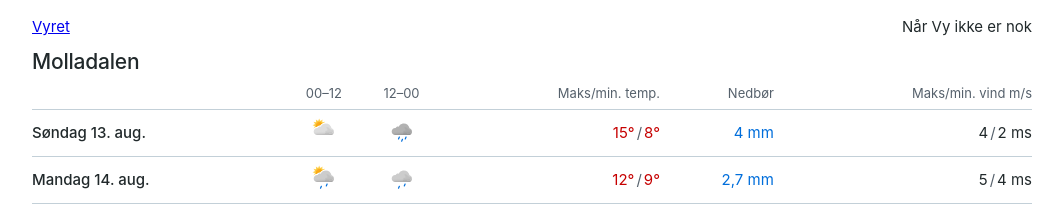
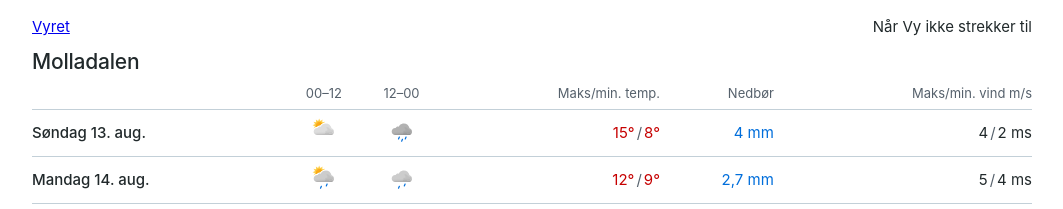
Before and after one commit to Kyrremann/vyret, a Jekyll site: the page built from index.md, in a window 1280 px wide. Shown: the top 209 px of the page, without its empty margins (108-1171 px from the left). Built offline with Jekyll 4.4.1, drawn with Linux system fonts in a browser that asks for light colours.

Commit message:
feat: better tagline

```diff
--- a/_config.yml
+++ b/_config.yml
@@ -1,6 +1,6 @@
 # Setup
 title: Vyret
-tagline: Når Vy ikke er nok
+tagline: Når Vy ikke strekker til
 url: https://kyrremann.no/vyret
 permalink: pretty
 baseurl: "/vyret"
```
